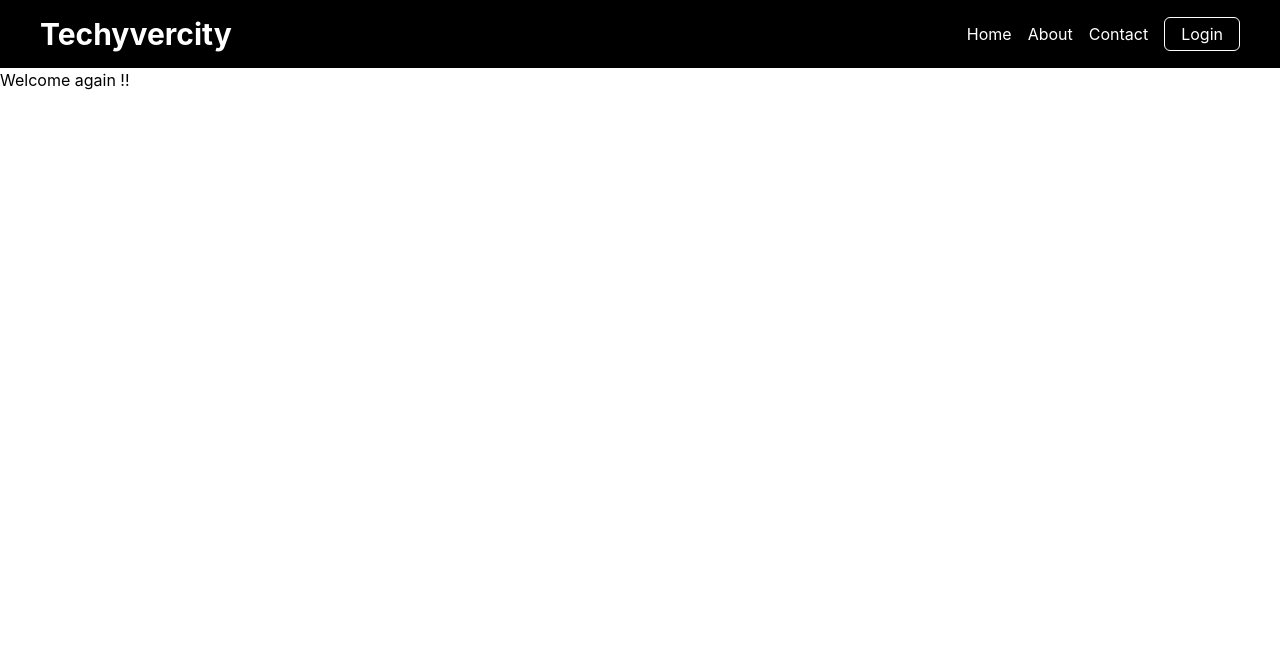
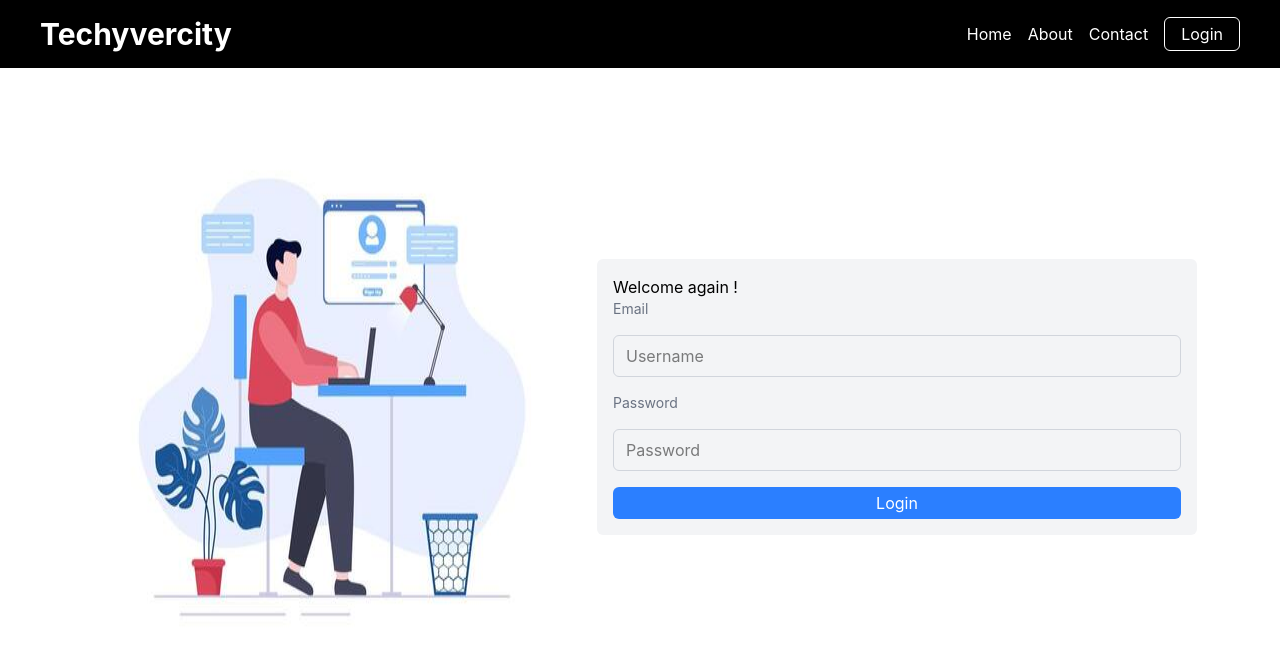
Before and after one commit to Raju-bit-creator/react-march, a React app: page /login in a window 1280 px wide. Shown: the top 654 px of the page. Built offline with nearby package versions, Linux system fonts and the light colour scheme; no server answers; the HTML template or start-up script is replaced by a standard one.

Commit message:
login submit and onchange

```diff
--- a/src/components/Login.jsx
+++ b/src/components/Login.jsx
@@ -1,7 +1,83 @@
 import React from "react";
+import LoginImage from "../assets/login.png";
 
 const Login = () => {
-  return <div>Welcome again !!</div>;
+  const [credentials, setCredentials] = React.useState({
+    email: "",
+    password: "",
+  });
+
+  const api = import.meta.env.VITE_API_URL;
+
+  const handleSubmit = async (e) => {
+    e.preventDefault();
+    console.log(credentials);
+    if (credentials.email === "" || credentials.password === "") {
+      alert("Please fill in all fields");
+    } else {
+      // Perform login logic here
+      const response = await fetch(`${api}/api/auth/login`, {
+        method: "POST",
+        headers: { "Content-Type": "application/json" },
+        body: JSON.stringify(credentials),
+      });
+      const data = await response.json();
+      console.log(data);
+      {
+      }
+    }
+  };
+
+  const handleChange = (e) => {
+    setCredentials((prev) => ({ ...prev, [e.target.name]: e.target.value }));
+  };
+
+  return (
+    <div className="w-full flex flex-row items-center gap-4 justify-center px-10 py-20">
+      <div>
+        <div className="w-full rounded-full bg-gray-200 flex items-center justify-center">
+          <img src={LoginImage} alt="login" className="aspect-square" />
+        </div>
+      </div>
+
+      {/* login form  */}
+      <div className="w-1/2 rounded-md bg-gray-100 p-4">
+        <h4>Welcome again !</h4>
+        <form onSubmit={handleSubmit} className="flex flex-col gap-4">
+          <label className="text-sm text-gray-500">Email</label>
+          <input
+            type="email"
+            name="email"
+            value={credentials.email}
+            onChange={handleChange}
+            placeholder="Username"
+            className="border border-gray-300 rounded-md px-3 py-2 focus:outline-none focus:ring-2 focus:ring-blue-500"
+          />
+          <label className="text-sm text-gray-500">Password</label>
+          <input
+            type="password"
+            name="password"
+            value={credentials.password}
+            onChange={handleChange}
+            placeholder="Password"
+            className="border border-gray-300 rounded-md px-3 py-2 focus:outline-none focus:ring-2 focus:ring-blue-500"
+          />
+
+          <button
+            type="submit"
+            className="bg-blue-500 px-3 py-1 text-white rounded-md hover:bg-black transition duration-300"
+          >
+            Login
+          </button>
+        </form>
+      </div>
+
+      {/* <button className="bg-blue-500 px-3 py-1 translate-y-4 origin-center rotate-45  text-white rounded-md hover:bg-black transition duration-300">
+        Login
+      </button> */}
+    </div>
+  );
 };
 
 export default Login;
+// assignment :TODO : implement register ui and hit register endpoint and show data in console. Also add error handling and show error messages to user.
```
Also changed, not shown: src/assets/login.png (added).
